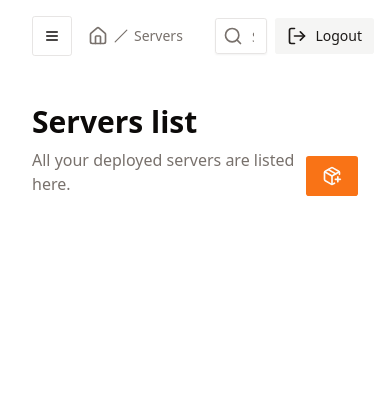
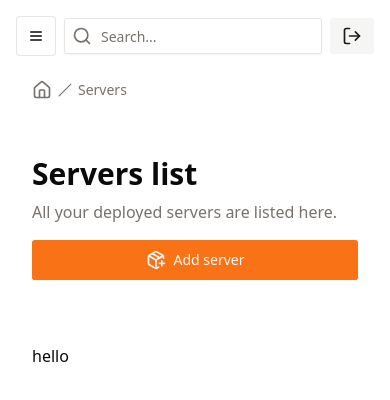
Before and after one commit to Bricklou/kubestro, a React (Vite) app in the folder projects/webui/: page /servers in a window 390 px wide. Shown: the top 400 px of the page. Built offline with nearby package versions, Linux system fonts and the light colour scheme.

Commit message:
feat: make navbar responsive

```diff
--- a/projects/webui/package.json
+++ b/projects/webui/package.json
@@ -14,6 +14,7 @@
     "@radix-ui/react-label": "^2.0.2",
     "@radix-ui/react-slot": "^1.0.2",
     "@tailwindcss/container-queries": "^0.1.1",
+    "@tanstack/react-query": "^5.40.1",
     "class-variance-authority": "^0.7.0",
     "clsx": "^2.1.1",
     "lucide-react": "^0.390.0",
@@ -46,7 +47,7 @@
     "tailwindcss": "^3.4.4",
     "typescript": "^5.4.5",
     "typescript-eslint": "^7.12.0",
-    "vite": "^5.2.12"
+    "vite": "^5.2.13"
   },
   "packageManager": "pnpm@9.2.0+sha512.98a80fd11c2e7096747762304106432b3ddc67dcf54b5a8c01c93f68a2cd5e05e6821849522a06fb76284d41a2660d5e334f2ee3bbf29183bf2e739b1dafa771"
 }
--- a/projects/webui/src/components/partials/Navbar.tsx
+++ b/projects/webui/src/components/partials/Navbar.tsx
@@ -1,7 +1,13 @@
 import { Button } from "@/components/ui/button.tsx";
 import { HomeIcon, LogOutIcon, SearchIcon, SlashIcon } from "lucide-react";
 import { Input } from "@/components/ui/input.tsx";
-import { Fragment, ReactElement, ReactNode, useMemo } from "react";
+import {
+  Fragment,
+  HTMLAttributes,
+  ReactElement,
+  ReactNode,
+  useMemo,
+} from "react";
 import {
   Breadcrumb,
   BreadcrumbEllipsis,
@@ -38,7 +44,7 @@ function NavBreadcrumbItem({ crumb }: { crumb: CrumbItem }): ReactElement {
   );
 }
 
-function NavBreadcrumb(): ReactElement {
+function NavBreadcrumb(props: HTMLAttributes<HTMLElement>): ReactElement {
   const matches = useMatches() as UIMatch<unknown, Handle | undefined>[];
   const crumbs = useMemo<CrumbItem[]>(() => {
     const list: { type: "link"; name: string; href: string }[] = matches
@@ -78,7 +84,7 @@ function NavBreadcrumb(): ReactElement {
   }, [matches]);
 
   return (
-    <Breadcrumb>
+    <Breadcrumb {...props}>
       <BreadcrumbList>
         {crumbs.map((crumb, index) => (
           <Fragment key={index}>
@@ -101,24 +107,28 @@ interface NavbarProps {
 
 export function Navbar({ toggleSidebar }: NavbarProps) {
   return (
-    <header className="p-4 flex flex-row @container gap-x-2 items-center">
-      <div className="flex-1 px-4 flex flex-row gap-4 items-center">
-        <SidebarToggle toggleSidebar={toggleSidebar} />
-        <NavBreadcrumb />
-      </div>
-      <div className="flex flex-1 flex-row gap-2 justify-end">
-        <div className="relative inline-flex @md:max-w-screen-sm w-full items-center">
+    <header className="p-4 grid grid-flow-row-dense grid-cols-[min-content_auto_min-content] lg:grid-cols-[auto_auto_min-content] auto-rows-auto gap-2 gap-y-4 items-center">
+      <SidebarToggle
+        toggleSidebar={toggleSidebar}
+        className="row-start-1 col-start-1"
+      />
+      <NavBreadcrumb className="inline-flex row-start-2 col-span-3 lg:row-start-1 lg:col-span-1 lg:col-start-1 px-4 py-2" />
+
+      <div className="relative inline-flex md:max-w-screen-sm row-start-1 md:col-span-2 lg:col-span-1 lg:col-start-2 w-full items-center justify-self-end">
         <Input className="pl-9" placeholder="Search..." />
         <SearchIcon
           className="absolute left-0 mx-2 text-muted-foreground size-5"
           aria-hidden={true}
         />
       </div>
-        <Button variant="secondary" size="sm" className="gap-x-2">
+      <Button
+        variant="secondary"
+        size="sm"
+        className="gap-x-2 row-start-1 md:col-start-3 max-w-min col"
+      >
         <LogOutIcon className="size-5" />
-          Logout
+        <div className="sr-only md:not-sr-only">Logout</div>
       </Button>
-      </div>
     </header>
   );
 }
--- a/projects/webui/src/components/partials/PageHeader.tsx
+++ b/projects/webui/src/components/partials/PageHeader.tsx
@@ -2,7 +2,7 @@ import { PropsWithChildren, ReactElement } from "react";
 
 export function PageHeader({ children }: PropsWithChildren): ReactElement {
   return (
-    <header className="p-8 md:px-12 flex row gap-2 items-end">
+    <header className="p-8 @md:px-12 flex flex-col gap-4 @lg:flex-row">
       {children}
     </header>
   );
--- a/projects/webui/src/components/partials/Sidebar.tsx
+++ b/projects/webui/src/components/partials/Sidebar.tsx
@@ -1,4 +1,11 @@
-import { PropsWithChildren, ReactElement, useEffect, useRef } from "react";
+import {
+  ButtonHTMLAttributes,
+  HTMLAttributes,
+  PropsWithChildren,
+  ReactElement,
+  useEffect,
+  useRef,
+} from "react";
 import { NavLink, useLocation } from "react-router-dom";
 import {
   GlobeIcon,
@@ -44,18 +51,21 @@ const SIDEBAR_POPOVER_ID = "sidebar-popover";
 
 export function SidebarToggle({
   toggleSidebar,
-}: {
+  className,
+  ...props
+}: ButtonHTMLAttributes<HTMLButtonElement> & {
   toggleSidebar: () => void;
 }): ReactElement {
   return (
     <Button
       variant="outline"
       size="icon"
-      className="md:hidden"
+      className={cn("md:hidden", className)}
       onClick={() => {
         toggleSidebar();
       }}
       popovertarget={SIDEBAR_POPOVER_ID}
+      {...props}
     >
       <MenuIcon className="size-4" />
     </Button>
@@ -77,7 +87,7 @@ export function Sidebar(): ReactElement {
       id={SIDEBAR_POPOVER_ID}
       popover="auto"
       className={cn(
-        "bg-background border-r w-full md:w-80 [&:popover-open]:flex md:flex md:m-0 md:static flex-col h-screen overflow-y-hidden",
+        "bg-background border-r w-full md:w-72 [&:popover-open]:flex md:flex md:m-0 md:static flex-col h-screen overflow-y-hidden",
       )}
     >
       <div className="flex item-center justify-between gap-2 p-6">
--- a/projects/webui/src/pages/servers/list/page.tsx
+++ b/projects/webui/src/pages/servers/list/page.tsx
@@ -11,7 +11,7 @@ import { PackagePlusIcon } from "lucide-react";
 
 export function ServersList(): ReactElement {
   return (
-    <section>
+    <section className="@container">
       <PageHeader>
         <PageTitleContainer>
           <PageTitle>Servers list</PageTitle>
@@ -21,11 +21,16 @@ export function ServersList(): ReactElement {
         </PageTitleContainer>
 
         <PageActions>
-          <Button>
+          <Button className="gap-2 w-full @lg:w-auto">
             <PackagePlusIcon className="size-5" />
+            <span className="@lg:sr-only">Add server</span>
           </Button>
         </PageActions>
       </PageHeader>
+
+      <main className="p-8 @lg:px-12 flex flex-col">
+        <p>hello</p>
+      </main>
     </section>
   );
 }
```
Also changed, not shown: 1 other file (tests, documents, lock files or other folders). Lines whose indentation alone changed are shown as unchanged.
